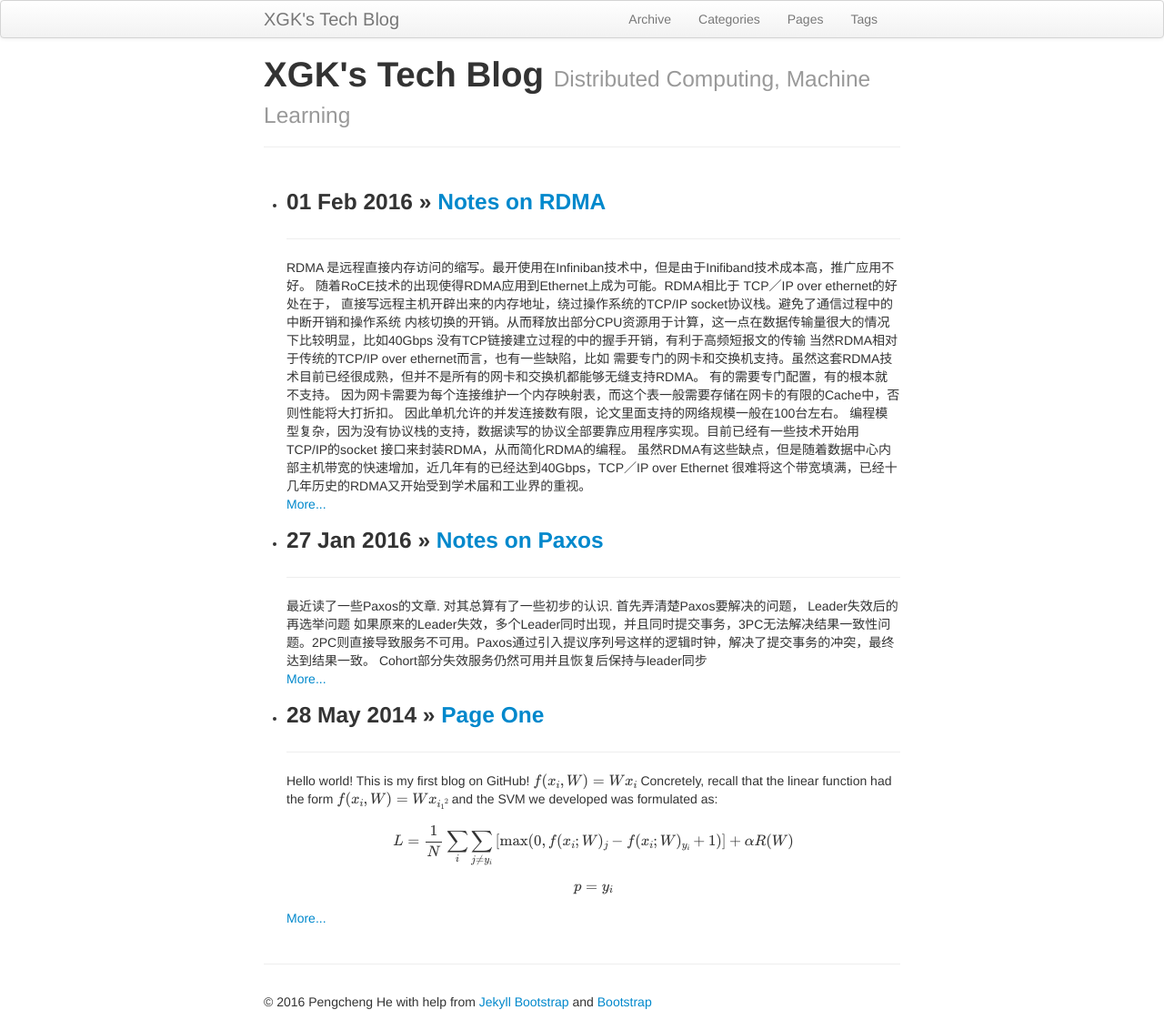
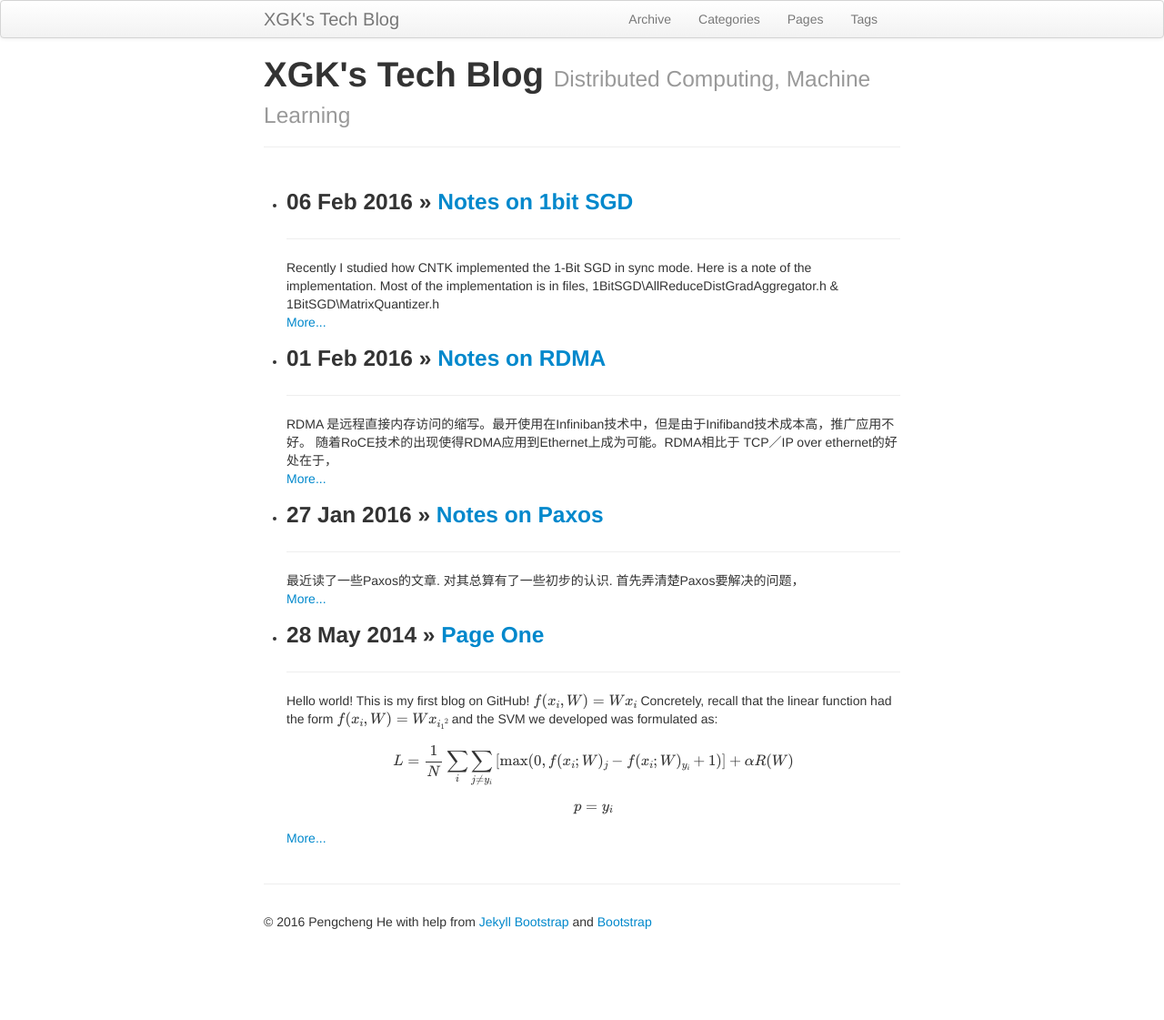
Before and after one commit to xgk/xgk.github.io, a Jekyll site: the page built from index.md, in a window 1280 px wide. Shown: the whole page at 91% size. Built offline with Jekyll 4.4.1, drawn with Linux system fonts in a browser that asks for light colours; formulas are drawn with MathJax 3; after the commit the page ends 1033 px from its top, so only the background shows below that; part of the change alters nothing that is shown.

Commit message:
1bit sgd

```diff
--- a/_config.yml
+++ b/_config.yml
@@ -17,8 +17,7 @@ author :
   twitter :
   feedburner :
 
-excerpt_separator: \n\n
-#<!-more-->
+excerpt_separator: <!--more-->
 
 markdown: kramdown
 
--- a/_posts/2016-01-27-Paxos.md
+++ b/_posts/2016-01-27-Paxos.md
@@ -8,6 +8,7 @@ tags: [ Concensus, Distributed ]
 {% include JB/setup %}
 
   最近读了一些*Paxos*的文章. 对其总算有了一些初步的认识. 首先弄清楚Paxos要解决的问题，
+  <!--more-->
 
   1. Leader失效后的再选举问题
     如果原来的Leader失效，多个Leader同时出现，并且同时提交事务，3PC无法解决结果一致性问题。2PC则直接导致服务不可用。Paxos通过引入提议序列号这样的逻辑时钟，解决了提交事务的冲突，最终达到结果一致。
--- /dev/null
+++ b/_posts/2016-02-06-1Bit.md
@@ -0,0 +1,59 @@
+---
+layout: post
+title: "Notes on 1bit SGD"
+description: ""
+category: "Machine Learning"
+tags: [ SGD, Parallel, Distributed ]
+---
+Recently I studied how [CNTK](https://cntk.codeplex.com) implemented the [1-Bit SGD](http://research.microsoft.com/apps/pubs/?id=230137) in sync mode.
+Here is a note  of the implementation.
+
+Most of the implementation is in files, `1BitSGD\AllReduceDistGradAggregator.h` & `1BitSGD\MatrixQuantizer.h`
+
+<!--more-->
+
+####1.  Background
+
+The Gradients of each layer in CNTK is stored as a **Maxtrix of MxN**, e.g. *M inputs, N outputs*. And the quantization of gradients is *based on each column*, e.g. each output.
+
+There are several steps during distributed aggregation,
+
+*   Encoding local sub-gradients of each **Mini-Batch** using **1 Bit** by quantization.
+*   Send local quantized sub-gradients to other computation node in *striped* mode to get aggregated.
+*   Receive a strip of quantized sub-gradients from other nodes.
+*   Decoding each received strip of quantized sub-gradients by unquantization, then **add the unquantized results to aggregated gradients strip**.
+*   Encoding the strip of aggregated gradients using 1 bits by quantization.
+*   Broadcast the quantized aggregated gradients strip to other nodes.
+*   Receiving the quantized aggregated gradients strips from other nodes, and merge them to local quantized gradient matrix.
+*   Decoding the aggregated local quantized gradient matrix as an approximation of the global gradients.
+
+####2.  Quantization&UnQuantization
+
+The quantization is based on each column. E.g.
+
+    Q = 0 if V>=0
+    Q = 1 if V<0
+
+The max and min values of that column are stored together with the quantized results. See, `QuantizedColumn`
+The unquantization will use the max and min values of that column, e.g. (See `ValueQuantizer`)
+$$
+V’ = (Q+0.5)*(max-min)/2 + min;
+$$
+
+####3.  Strip
+
+A strip is a group of columns in the gradient matrix, which is decided by the number of distributed computation nodes.
+For example, suppose there are 4 nodes, and 8 columns, then each nodes will have a strip of 2 columns.
+
+####4.  Residual
+The residual of each column is calculated during quantization and used for the quantization of next mini-batch by adding it to the local sub-gradients of that column.
+
+####5.  An example of message exchange
+
+Here is an example picture of the message exchange during aggregation.
+
+![Example of 1Bit SGD Message Exchange]({{Site.Url}}/assets/images/Example_of_1Bit_SGD_Message_Pass.png)
+
+*Node0* will collect quantized local-sub-gradients of *Strip0* from all other 3 *nodes*.
+Then unquantizes each of them and add results to aggregated results of *strip0*.
+Then quantize the aggregated results of *Strip0*, e.g. *AggStrip0* and broadcast it to other 3 *nodes*.
```
Also changed, not shown: _posts/2016-02-01-rdma.md (+2 -3 lines), assets/images/Example_of_1Bit_SGD_Message_Pass.png (added), 11 other files.
